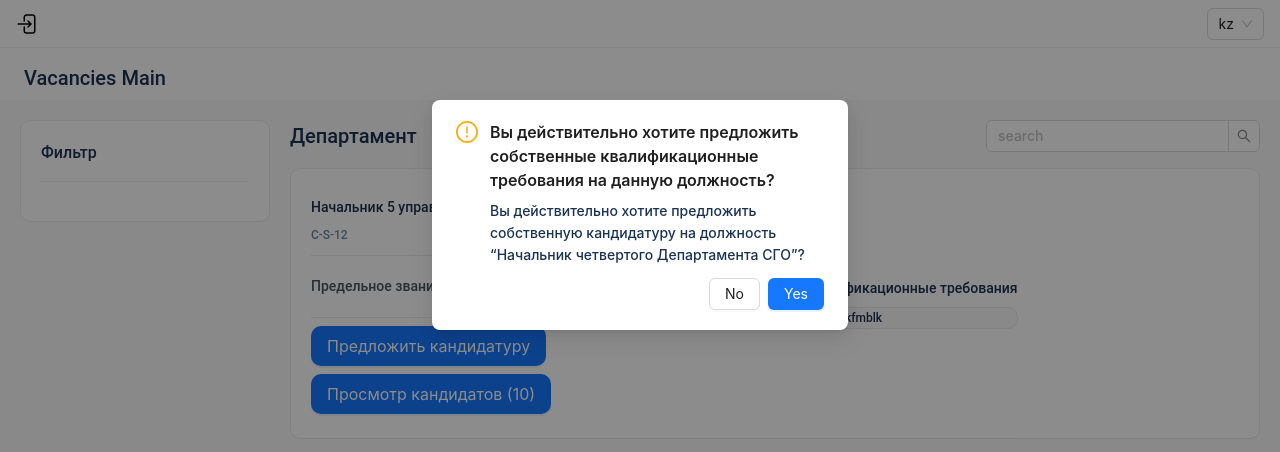
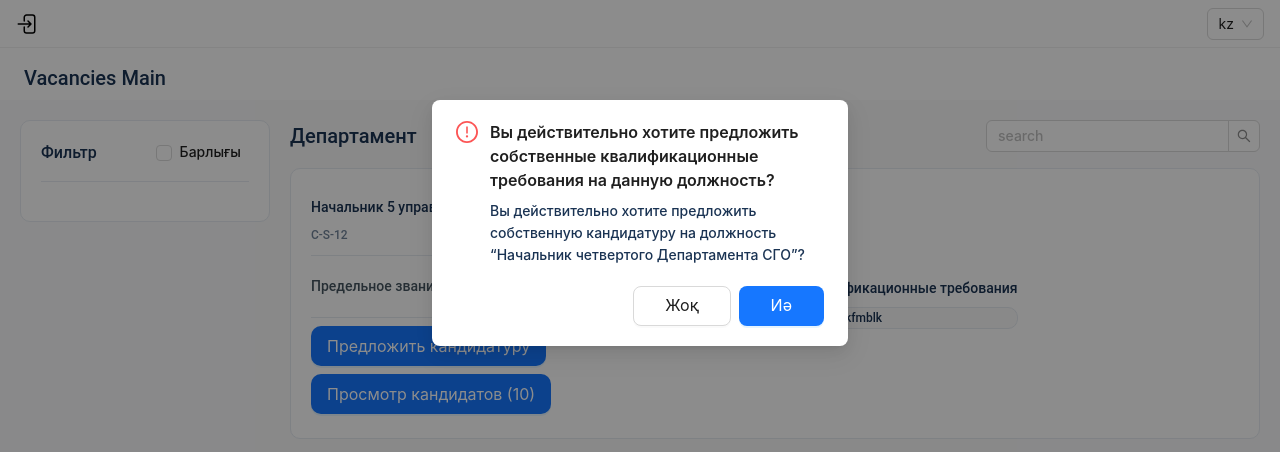
Before and after one commit to asianshark/surveys, a React (Vite) app: page /vacancies in a window 1280 px wide. Both pictures are taken after a click on the button "Предложить кандидатуру". Shown: the top 452 px of the page. Built offline with nearby package versions, Linux system fonts and the light colour scheme; no server answers; what chartjs-plugin-datalabels would draw is missing.

Commit message:
add localization

```diff
--- a/public/locales/kz/translation.json
+++ b/public/locales/kz/translation.json
@@ -65,5 +65,7 @@
     "question": "Сұрақ",
     "vacancies": "Вакансиялар",
     "department": "Департамент",
-    "filter": "Фильтр"
+    "filter": "Фильтр",
+    "yes": "Иә",
+    "no": "Жоқ"
 }
--- a/public/locales/ru/translation.json
+++ b/public/locales/ru/translation.json
@@ -65,5 +65,7 @@
     "question": "Вопрос",
     "vacancies": "Вакансии",
     "department": "Департамент",
-    "filter": "Фильтр"
+    "filter": "Фильтр",
+    "yes": "Да",
+    "no": "Нет"
 }
--- a/src/pages/Vacancy/ui/VacanciesFilter/VacanciesFilter.tsx
+++ b/src/pages/Vacancy/ui/VacanciesFilter/VacanciesFilter.tsx
@@ -13,16 +13,34 @@ const style: React.CSSProperties = {
 const VacanciesFilter = () => {
     const { t } = useTranslation();
     const [devisions, setDivisions] = useState<Division[]>()
+    const [all, setAll] = useState<boolean>(false)
     const [filter, setFilter] = useState<number[]>()
     useEffect(() => {
         getDivisions().then(res =>
             setDivisions(res)
         )
     }, [])
+    const changeSetAll = (checked: boolean) => {
+        if(checked){
+            setAll(checked)
+            setFilter(devisions?.map((item, index) => item.id ? item.id : index))
+        }else{
+            setAll(false)
+            setFilter([])
+        }
+    }
+    useEffect(()=> {
+        if(filter?.length !== devisions?.length){
+            setAll(false)
+        }
+    }, [filter, devisions])
     return (
         <div>
             <div className="rounded-[10px] border-1 border-[#E6EBF1] flex flex-col bg-white w-[250px] p-5 gap-4">
-                <div className="text-[#1A3353]">{t('filter')}</div>
+                <div className="text-[#1A3353] flex justify-between">
+                    <p>{t('filter')}</p>
+                    <Checkbox checked={all} onChange={e => changeSetAll(e.target.checked)}>{t('all')}</Checkbox>
+                </div>
                 <hr className="h-1 text-[#E6EBF1]" />
                 <div>
                     <Checkbox.Group
--- a/src/pages/Vacancy/ui/VacanciesList/VacanciesListItem.tsx
+++ b/src/pages/Vacancy/ui/VacanciesList/VacanciesListItem.tsx
@@ -30,17 +30,21 @@ const VacanciesListItem = () => {
                     <div><Button size="large" style={{ borderRadius: "10px" }} type="primary"
                         onClick={() => {
                             Modal.confirm({
-                                icon: <ExclamationCircleOutlined />,
+                                icon: <ExclamationCircleOutlined style={{ color: "#FC5555" }} />,
                                 title:
                                     <p>Вы действительно хотите предложить собственные квалификационные требования на данную должность?</p>,
                                 content: <>
                                     <p className="text-[#1A3353]">Вы действительно хотите предложить собственную кандидатуру на должность “Начальник четвертого Департамента СГО”?</p>
                                 </>,
                                 footer: () => (
-                                    <>
-                                        <Button onClick={()=> Modal.destroyAll()}>No</Button>
-                                        <Button onClick={()=> Modal.destroyAll()} type="primary">Yes</Button>
-                                    </>
+                                    <div className="mt-5">
+                                        <Button size="large" onClick={() => Modal.destroyAll()}>
+                                            <p className="px-4">{t('no')}</p>
+                                        </Button>
+                                        <Button size="large" onClick={() => Modal.destroyAll()} type="primary">
+                                            <p className="px-4">{t('yes')}</p>
+                                        </Button>
+                                    </div>
                                 ),
                             });
                         }}>
```
